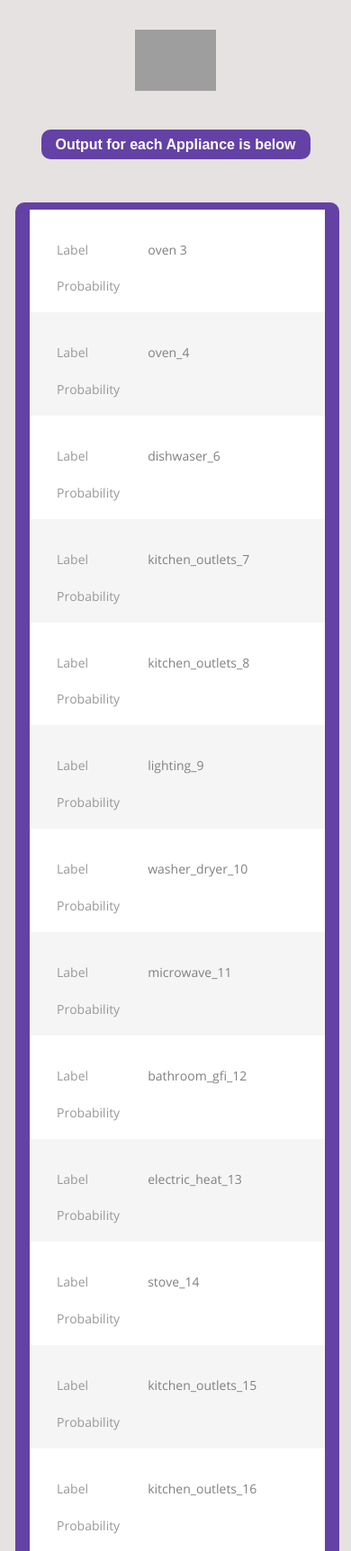
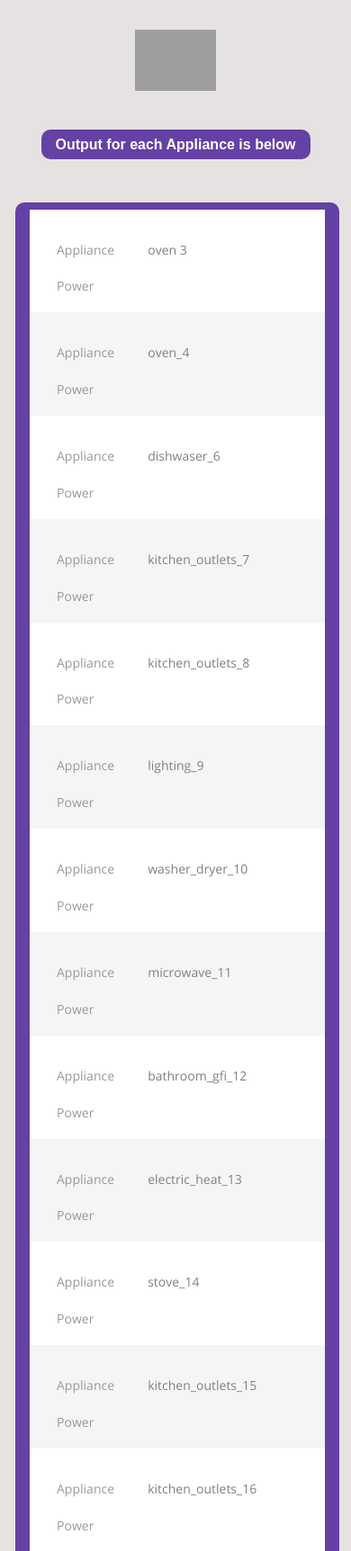
Before and after one commit to ziffy923/NILM-btp, a Flask app: template templates/results.html in a window 390 px wide. Shown: the top 1724 px of the page at 90% size. Run offline with Flask 2, Linux system fonts and the light colour scheme; the template is opened without the code that fills it, so the values that code supplies are empty; parts of the project's set-up code (start-up, migrations or seed data) failed here and were passed over; some libraries are stand-ins or nearby versions; grey boxes are pictures that could not be loaded.

Commit message:
backend work completed

```diff
--- a/static/css/main.css
+++ b/static/css/main.css
@@ -304,10 +304,10 @@
 		content: "Input";
 	}
   table tbody tr td:nth-child(1):before {
-    content: "Label";
+    content: "Appliance";
   }
   table tbody tr td:nth-child(2):before {
-    content: "Probability";
+    content: "Power ";
   }
   table tbody tr td:nth-child(3):before {
     content: "Name";
```
